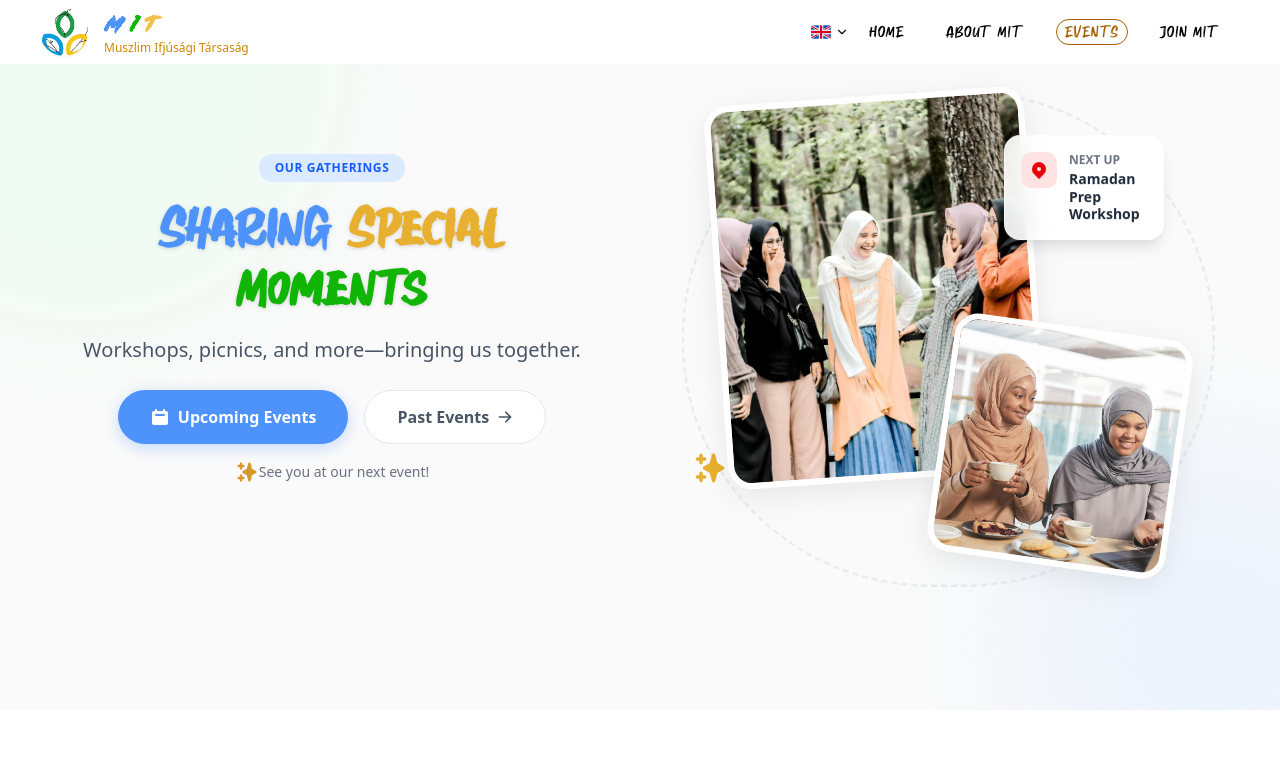
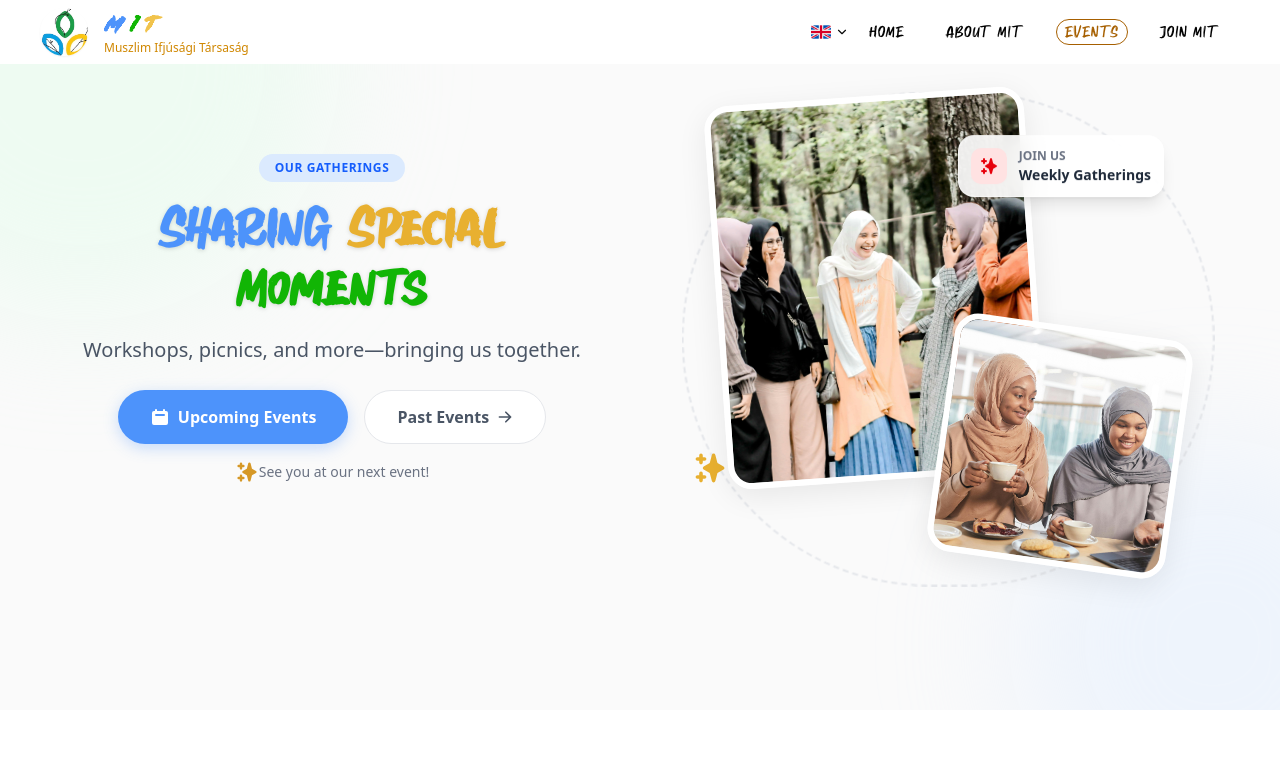
Before and after one commit to mota6em/mit, a Next.js app: page /en/events in a window 1280 px wide. Shown: the top 781 px of the page. Built offline with nearby package versions, Linux system fonts and the light colour scheme.

Commit message:
feat(Hero): update event badge texts and improve layout styling

```diff
--- a/components/Events/Hero.tsx
+++ b/components/Events/Hero.tsx
@@ -105,18 +105,18 @@ const Hero = () => {
                   duration: 4,
                   ease: "easeInOut",
                 }}
-                className="absolute top-20 right-10 md:right-20 z-30 bg-white/90 backdrop-blur-md p-4 rounded-2xl shadow-lg border border-white/50 max-w-[160px]"
+                className="absolute top-20 right-0 md:right-20 z-30 bg-white/75 backdrop-blur-md p-2 rounded-2xl shadow-lg border border-white/50 max-w-[800px]"
               >
                 <div className="flex items-start gap-3">
                   <div className="bg-red-100 text-red-600 p-2 rounded-lg">
-                    <HiLocationMarker className="text-xl" />
+                    <HiSparkles className="text-xl" />
                   </div>
                   <div>
                     <p className="text-xs text-gray-500 font-bold uppercase mb-0.5">
-                      Next Up
+                      {t("hero.badgeJoin")}
                     </p>
                     <p className="text-sm font-bold text-gray-800 leading-tight">
-                      Ramadan Prep Workshop
+                      {t("hero.badgeWeekly")}
                     </p>
                   </div>
                 </div>
@@ -198,18 +198,18 @@ const Hero = () => {
             <motion.div
               animate={{ y: [0, -10, 0] }}
               transition={{ repeat: Infinity, duration: 4, ease: "easeInOut" }}
-              className="absolute top-20 right-10 md:right-20 z-30 bg-white/90 backdrop-blur-md p-4 rounded-2xl shadow-lg border border-white/50 max-w-[160px]"
+              className="absolute top-20 right-10 md:right-20 z-30 bg-white/90 backdrop-blur-md p-3 rounded-2xl shadow-lg border border-white/50 max-w-[800px]"
             >
               <div className="flex items-start gap-3">
                 <div className="bg-red-100 text-red-600 p-2 rounded-lg">
-                  <HiLocationMarker className="text-xl" />
+                  <HiSparkles className="text-xl" />
                 </div>
                 <div>
                   <p className="text-xs text-gray-500 font-bold uppercase mb-0.5">
-                    Next Up
+                    {t("hero.badgeJoin")}
                   </p>
                   <p className="text-sm font-bold text-gray-800 leading-tight">
-                    Ramadan Prep Workshop
+                    {t("hero.badgeWeekly")}
                   </p>
                 </div>
               </div>
--- a/messages/en.json
+++ b/messages/en.json
@@ -247,7 +247,9 @@
       "subtitle": "Workshops, picnics, and more—bringing us together.",
       "primaryBtn": "Upcoming Events",
       "secondaryBtn": "Past Events",
-      "joinStats": "See you at our next event!"
+      "joinStats": "See you at our next event!",
+      "badgeJoin": "Join Us",
+      "badgeWeekly": "Weekly Gatherings"
     }
   }
 }
--- a/messages/hu.json
+++ b/messages/hu.json
@@ -247,7 +247,9 @@
       "subtitle": "Workshopok, piknikek és még sok más-ami összehoz minket.",
       "primaryBtn": "Következő Események",
       "secondaryBtn": "Korábbi Események",
-      "joinStats": "Csatlakozz a következő eseményen!"
+      "joinStats": "Csatlakozz a következő eseményen!",
+      "badgeJoin": "Tarts Velünk",
+      "badgeWeekly": "Heti Összejövetelek"
     }
   }
 }
```
